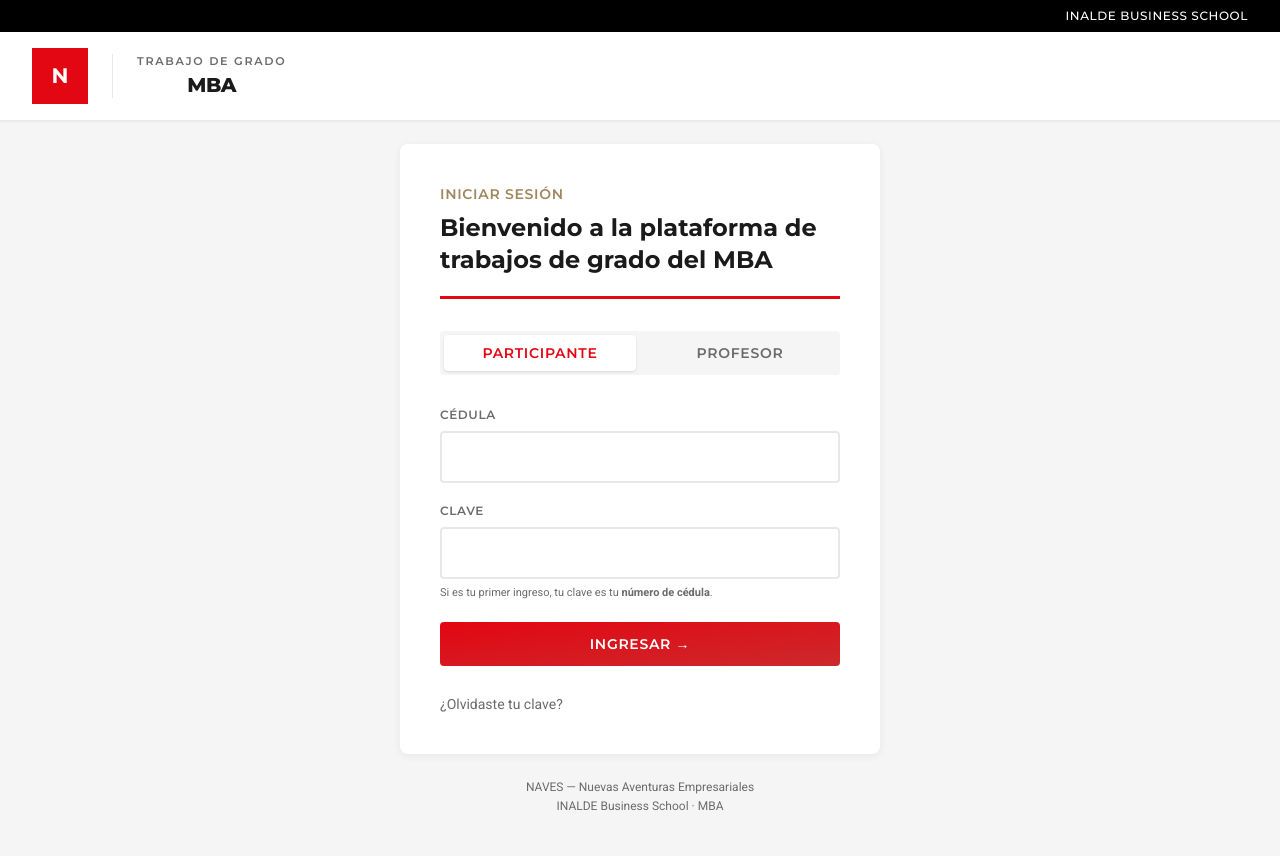
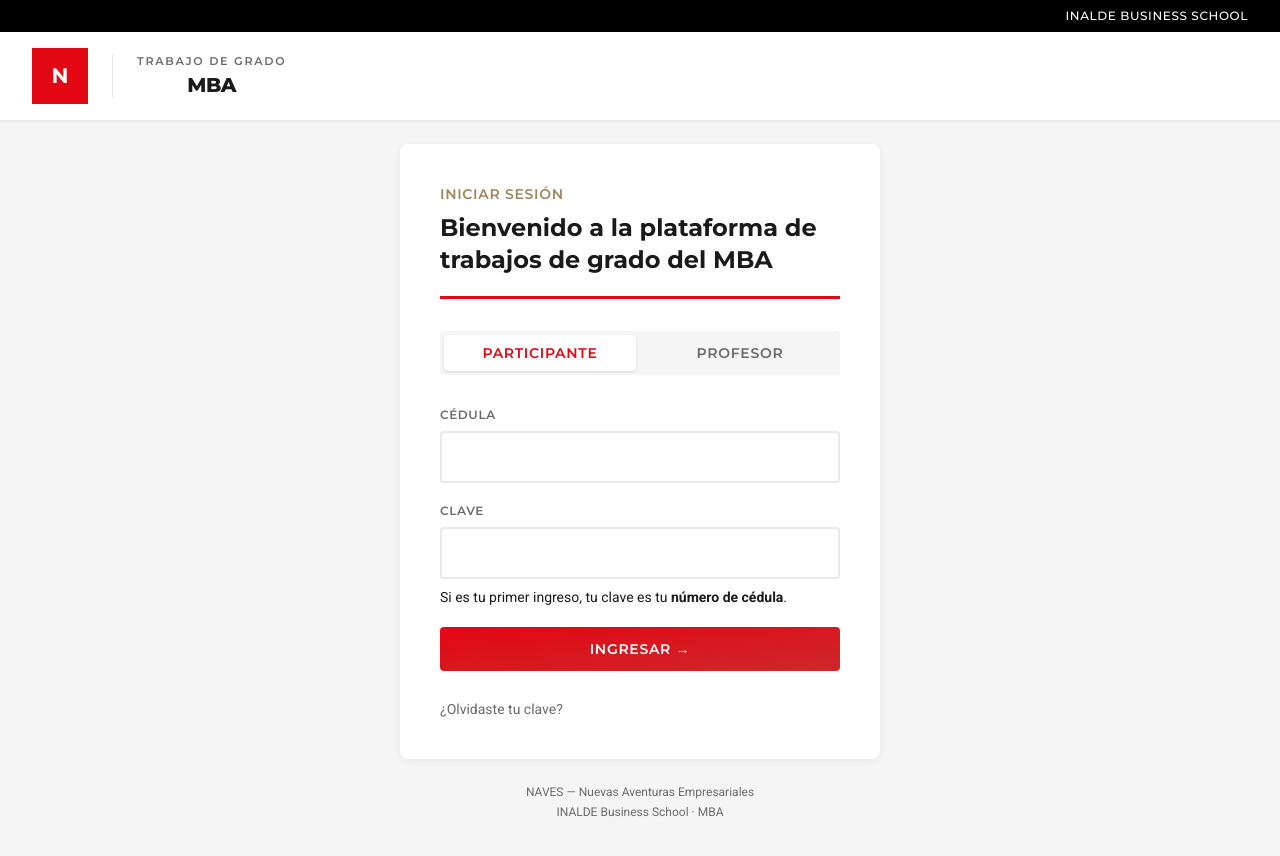
Before and after one commit to danielfelipemd/naves, a React (Vite) app in the folder frontend/: page /login in a window 1280 px wide. Shown: the top 856 px of the page. Built offline with nearby package versions, Linux system fonts and the light colour scheme; no server answers.

Commit message:
ui(login): aumentar tamano del helper 'Si es tu primer ingreso'

```diff
--- a/frontend/src/pages/auth/Login.tsx
+++ b/frontend/src/pages/auth/Login.tsx
@@ -118,7 +118,7 @@ export default function Login() {
                   className="input-inalde"
                 />
                 {mode === 'participante' && (
-                  <p className="text-[11px] text-inalde-gray mt-1.5">
+                  <p className="text-sm text-inalde-text mt-2">
                     Si es tu primer ingreso, tu clave es tu <strong>número de cédula</strong>.
                   </p>
                 )}
```
